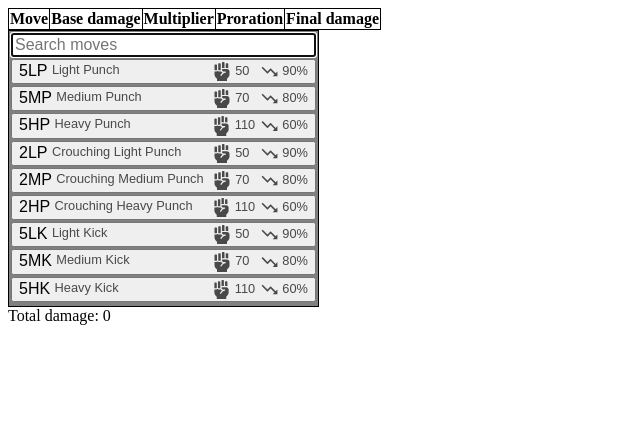
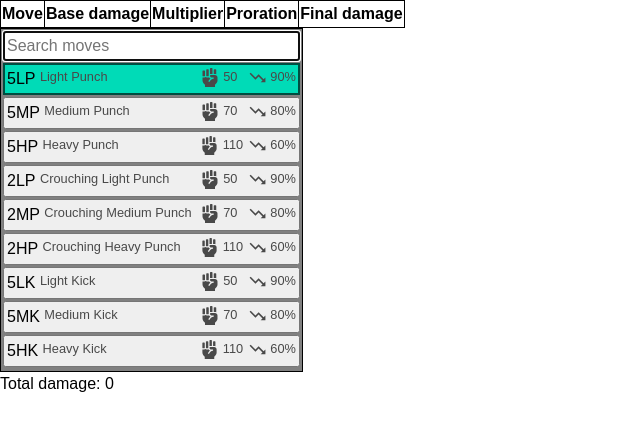
Before and after one commit to volumia/fgcombos, a SvelteKit app: page / in a window 1280 px wide. Both pictures are taken after a click on the button "+ Add move". Shown: the top 430 px of the page, without its empty margins (0-640 px from the left). Built offline with nearby package versions, Linux system fonts and the light colour scheme.

Commit message:
1. Add functionality to navigate SelectMoveModal move list with the up and down arrow keys. 2. Add CSS reset which is imported in the root layout.

```diff
--- /dev/null
+++ b/src/routes/+layout.svelte
@@ -0,0 +1,7 @@
+<script lang="ts">
+    import "@/style/app.scss";
+
+    let { children } = $props();
+</script>
+
+{@render children()}
--- a/src/routes/SelectMoveModal.svelte
+++ b/src/routes/SelectMoveModal.svelte
@@ -1,13 +1,13 @@
 <script lang="ts">
     import Fuse from "fuse.js";
-	import type { Move, Moveset } from "@/moveTypes";
+    import type { Move, Moveset } from "@/moveTypes";
     import type { Action } from "svelte/action";
     import Icon from "@/common/components/Icon.svelte";
 
     type Props = {
         moveset: Moveset;
         onAddMove: (move: Move) => void;
-    }
+    };
 
     let { moveset, onAddMove }: Props = $props();
     let searchQuery: string = $state("");
@@ -16,29 +16,51 @@
         keys: ["name", "notation"]
     });
     let selectableMoves: Move[] = $derived(getFilteredMoves(searchQuery));
+    let selectedMoveIndex = $state(0);
     let isSearchEmpty = $derived(searchQuery.trim() === "");
+
+    $effect(() => {
+        selectableMoves; // Re-run this effect when selectableMoves updates
+        selectedMoveIndex = 0;
+    });
 
     function getFilteredMoves(query: string): Move[] {
         if (isSearchEmpty) {
-            return moveset.moves
-        }
-        else {
+            return moveset.moves;
+        } else {
             const result = fuse.search<Move>(query);
-            return result.map(r => r.item);
+            return result.map((r) => r.item);
         }
     }
 
-    function onSubmitSearch(e: SubmitEvent) {
+    function onSearchSubmit(e: SubmitEvent) {
         e.preventDefault();
 
-        if (!isSearchEmpty && selectableMoves.length > 0) {
-            onAddMove(selectableMoves[0]);
+        if (selectableMoves.length > 0) {
+            onAddMove(selectableMoves[selectedMoveIndex]);
+        }
+    }
+
+    function onSearchKeyPress(e: KeyboardEvent) {
+        if (e.code === "ArrowUp") {
+            selectedMoveIndex--;
+            e.preventDefault();
+        }
+        if (e.code === "ArrowDown") {
+            selectedMoveIndex++;
+            e.preventDefault();
+        }
+        if (selectedMoveIndex >= selectableMoves.length) {
+            selectedMoveIndex = selectableMoves.length - 1;
+        }
+        if (selectedMoveIndex < 0) {
+            selectedMoveIndex = 0;
         }
     }
 </script>
 
 <div class="modal">
-    <form onsubmit={onSubmitSearch}>
+    <form onsubmit={onSearchSubmit}>
         <input
             type="search"
             id="search"
@@ -46,6 +68,7 @@
             placeholder="Search moves"
             autocomplete="off"
             autofocus={true}
+            onkeydown={onSearchKeyPress}
             bind:value={searchQuery}
         />
         <input type="submit" hidden />
@@ -53,7 +76,7 @@
 
     {#each selectableMoves as move, i}
         <button
-            class={i == 0 && !isSearchEmpty ? "move selected" : "move"}
+            class={i == selectedMoveIndex ? "move selected" : "move"}
             onclick={() => onAddMove(move)}
         >
             <div class="line">
@@ -66,7 +89,7 @@
                 </div>
                 <div class="proration">
                     <Icon src={"./icons/trend-down.svg"}></Icon>
-                    {move.proration*100}%
+                    {move.proration * 100}%
                 </div>
             </div>
         </button>
@@ -95,21 +118,23 @@
 
         width: 100%;
         margin: $spacing-1 0;
+        padding: $spacing-1;
         font-size: 1em;
 
         text-align: start;
 
         &.selected {
-            outline: 1px solid rgb(0, 219, 183);
+            border: 2px solid rgb(0, 77, 64);
+            background-color: rgb(0, 219, 183);
         }
 
         .line {
             display: flex;
             flex-direction: row;
-            gap: .5ch;
+            gap: 0.5ch;
 
             .name {
-                font-size: .8em;
+                font-size: 0.8em;
                 color: rgb(73, 73, 73);
             }
 
@@ -117,9 +142,10 @@
                 flex-grow: 1;
             }
 
-            .damage, .proration {
+            .damage,
+            .proration {
                 min-width: 6ch;
-                font-size: .8em;
+                font-size: 0.8em;
                 color: rgb(73, 73, 73);
             }
         }
--- /dev/null
+++ b/src/style/app.scss
@@ -0,0 +1,39 @@
+@use "variables.scss" as *;
+
+body {
+    font-family: Arial, Helvetica, sans-serif;
+}
+
+/*
+  Josh's Custom CSS Reset
+  https://www.joshwcomeau.com/css/custom-css-reset/
+*/
+*, *::before, *::after {
+	box-sizing: border-box;
+}
+
+* {
+	margin: 0;
+}
+
+body {
+	line-height: 1.5;
+	-webkit-font-smoothing: antialiased;
+}
+
+img, picture, video, canvas, svg {
+	display: block;
+	max-width: 100%;
+}
+
+input, button, textarea, select {
+	font: inherit;
+}
+
+p, h1, h2, h3, h4, h5, h6 {
+	overflow-wrap: break-word;
+}
+
+#root, #__next {
+	isolation: isolate;
+}
```
Also changed, not shown: 1 other file (tests, documents, lock files or other folders).
